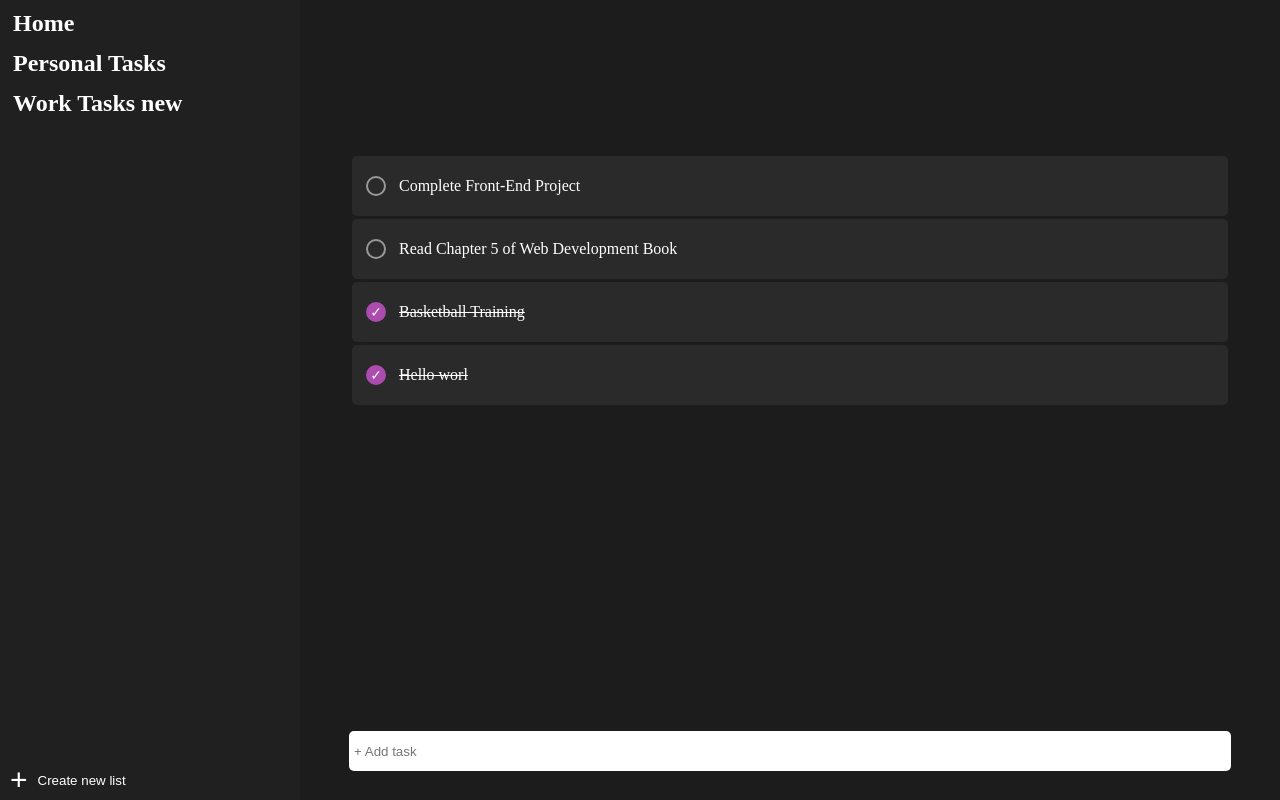
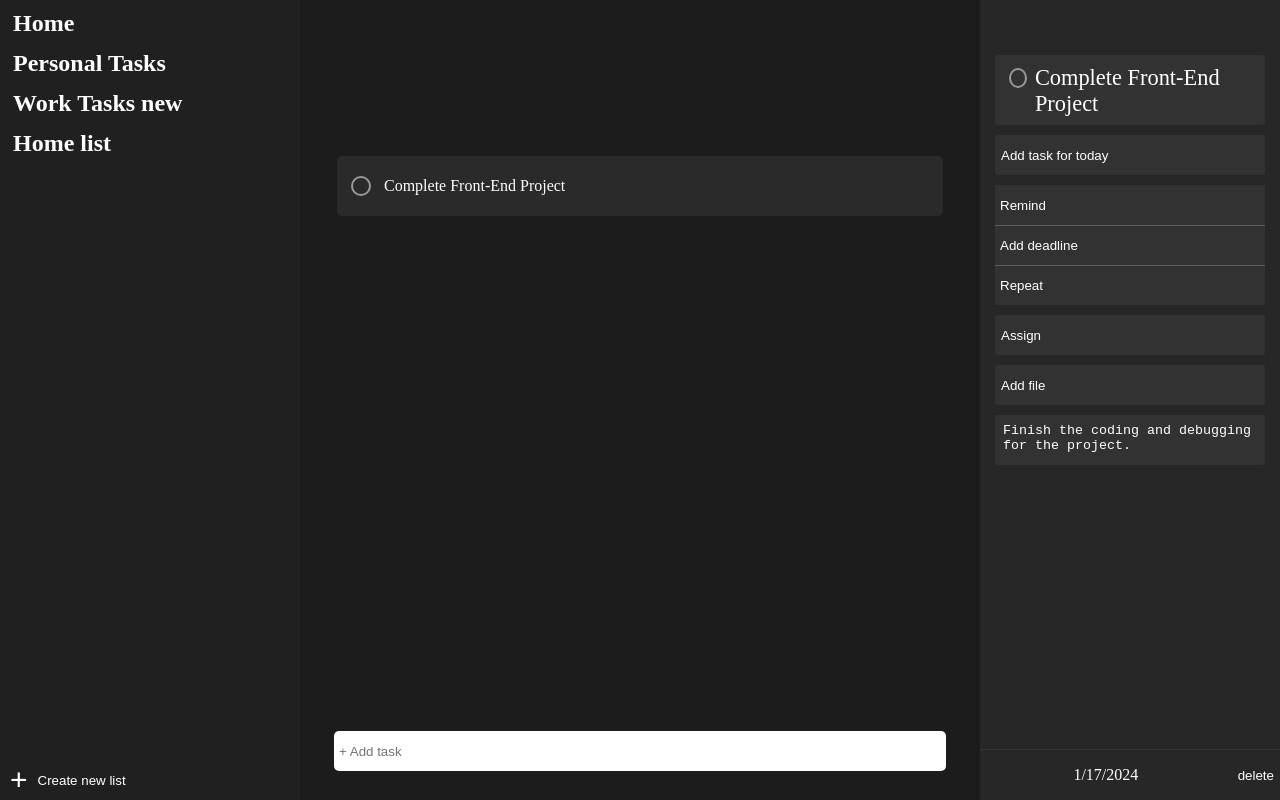
Before and after one commit to Maxv1z/microsoft-todo-clone-on-redux, a React (Vite) app: page / in a window 1280 px wide. Both pictures are taken after a click on the checkbox 376 px from the left and 186 px from the top of the page. Built offline with nearby package versions, Linux system fonts and the light colour scheme; data requests are answered from the project's data file.

Commit message:
Add activeTodo feature and update notes in todos

```diff
--- a/data/db.json
+++ b/data/db.json
@@ -11,6 +11,10 @@
     {
       "id": "3",
       "name": "Work Tasks new"
+    },
+    {
+      "id": "3sWWAo_ZeNPHuUiy9J4U6",
+      "name": "Home list"
     }
   ],
   "todos": [
@@ -26,33 +30,11 @@
       "completed": false
     },
     {
-      "id": "2",
-      "createdAt": "2024-01-18T15:30:00",
-      "timeToFinish": "30 minutes",
-      "title": "Read Chapter 5 of Web Development Book",
-      "notes": "Focus on advanced front-end techniques.",
-      "file": "",
-      "starred": false,
-      "listId": 1,
-      "completed": false
-    },
-    {
-      "id": "3",
-      "createdAt": "2024-01-20T09:00:00",
-      "timeToFinish": "2 hours",
-      "title": "Basketball Training",
-      "notes": "Practice one-arm pull-ups and rim dunks.",
-      "file": "",
-      "starred": true,
-      "listId": 1,
-      "completed": true
-    },
-    {
       "id": "4",
       "createdAt": "2024-01-21T14:00:00",
       "timeToFinish": "45 minutes",
       "title": "French Language Study",
-      "notes": "Review vocabulary and practice listening.",
+      "notes": "Update our notes is easy now",
       "file": "french_notes.txt",
       "starred": false,
       "listId": 2
@@ -85,14 +67,23 @@
       "listId": null
     },
     {
-      "id": "YH9snhuJ3jHpdVj4YPvxM",
-      "createdAt": 1705660156927,
-      "title": "Hello worl",
+      "id": "U-sCsV-YGCGCOtJpkleTM",
+      "createdAt": 1705740271336,
+      "title": "Make code",
       "notes": "",
       "file": null,
       "starred": false,
-      "listId": "1",
-      "completed": true
+      "listId": "3"
+    },
+    {
+      "id": "dwLlkpTF8A1IlspaKvQHt",
+      "createdAt": 1705840533084,
+      "title": "Add new task",
+      "notes": "Add notes to nw task\n",
+      "file": null,
+      "starred": false,
+      "listId": "2",
+      "completed": false
     }
   ]
 }
--- a/src/app/store.js
+++ b/src/app/store.js
@@ -2,11 +2,14 @@ import { configureStore } from "@reduxjs/toolkit";
 import { apiSlice } from '../api/apiSlice'
 
 import chosenListReducer from '../features/chosenList/chosenListSlice'
+import activeTodoReducer from "../features/activeTodo/activeTodoSlice";
 
 export const store = configureStore({
     reducer: {
         [apiSlice.reducerPath]: apiSlice.reducer,
         chosenList: chosenListReducer,
+        activeTodo: activeTodoReducer
+
     },
     middleware: (getDefaultMiddleware) => getDefaultMiddleware().concat(apiSlice.middleware)
 })
--- a/src/components/Home/Home.jsx
+++ b/src/components/Home/Home.jsx
@@ -2,12 +2,21 @@ import React from "react";
 import Lists from "../Lists/Lists";
 import TodoList from "../Todos/TodoList";
 import "./Home.style.scss";
+import TodoSidebar from "../TodoSidebar/TodoSidebar";
+import {selectActiveTodo} from "../../features/activeTodo/activeTodoSlice";
+import {useSelector} from "react-redux";
 
 function Home() {
+    const activeTodo = useSelector(selectActiveTodo);
+    const isNoActiveTodo = activeTodo === null;
+
     return (
-        <div className="home-container">
+        <div className={`home-container ${isNoActiveTodo ? "sidebar-hidden" : ""}`}>
             <Lists className="lists" />
             <TodoList className="todo-lists" />
+            {!isNoActiveTodo && (
+                <TodoSidebar className="todo-sidebar" activeTodo={activeTodo} />
+            )}
         </div>
     );
 }
--- a/src/components/Home/Home.style.scss
+++ b/src/components/Home/Home.style.scss
@@ -1,18 +1,26 @@
 .home-container {
     width: 100%;
-    height: 100dvh;
-
+    height: 100vh;
     display: grid;
-    grid-template-columns: 300px 1fr;
+    grid-template-columns: 300px 1fr 300px;
     grid-template-rows: 1fr;
 
     .lists {
         grid-column: 1 / 2;
-        grid-row: 1/3;
+        grid-row: 1 / 3;
     }
 
     .todo-lists {
         grid-column: 2 / 3;
-        grid-row: 1/3;
+        grid-row: 1 / 3;
+    }
+
+    .todo-sidebar {
+        grid-column: 3 / span 1;
+        grid-row: 1 / 3;
+    }
+
+    &.sidebar-hidden {
+        grid-template-columns: 300px 1fr;
     }
 }
--- /dev/null
+++ b/src/components/TodoSidebar/ResizableTextarea.jsx
@@ -0,0 +1,35 @@
+import React, {useRef, useLayoutEffect} from "react";
+import {useSelector} from "react-redux";
+import {selectTodoById, useUpdateTodoMutation} from "../../features/todos/todosSlice"; // Assuming you have an updateTodoNotes action creator
+
+function ResizableTextarea({todoId}) {
+    const textbox = useRef(null);
+    const [updateTodo] = useUpdateTodoMutation();
+
+    const todo = useSelector((state) => selectTodoById(state, todoId));
+
+    function adjustHeight() {
+        textbox.current.style.height = "inherit";
+        textbox.current.style.height = `${textbox.current.scrollHeight}px`;
+    }
+
+    useLayoutEffect(adjustHeight, []);
+
+    function handleKeyDown(e) {
+        adjustHeight();
+        const updatedNotes = e.target.value;
+        updateTodo({id: todoId, notes: updatedNotes});
+    }
+
+    return (
+        <textarea
+            ref={textbox}
+            onChange={handleKeyDown}
+            value={todo.notes}
+            className="notes"
+            placeholder="Add notes..."
+        />
+    );
+}
+
+export default ResizableTextarea;
--- /dev/null
+++ b/src/components/TodoSidebar/TodoSidebar.jsx
@@ -0,0 +1,75 @@
+import "./TodoSidebar.style.scss";
+import ResizableTextarea from "./ResizableTextarea";
+import {useDispatch, useSelector} from "react-redux";
+
+import {
+    selectTodoById,
+    useDeleteTodoMutation,
+    useGetTodosQuery,
+    useUpdateTodoMutation,
+} from "../../features/todos/todosSlice";
+import {changeActiveTodo} from "../../features/activeTodo/activeTodoSlice";
+
+function TodoSidebar({activeTodo}) {
+    const dispatch = useDispatch();
+    const [updateTodo] = useUpdateTodoMutation();
+    const [deleteTodo] = useDeleteTodoMutation();
+    const todo = useSelector((state) => selectTodoById(state, activeTodo));
+
+    const dateObject = new Date(todo.createdAt);
+
+    const handleToggleTodo = async () => {
+        updateTodo({id: activeTodo, completed: !todo.completed});
+    };
+
+    const {isLoading, isSuccess, isError, error} = useGetTodosQuery();
+    if (isLoading) {
+        return <p>Loading...</p>;
+    }
+    return (
+        <div className="todo-sidebar-container">
+            <div className="todo-info">
+                <div className="block todo-title-container">
+                    <input
+                        type="checkbox"
+                        className="checkbox"
+                        checked={todo.completed}
+                        onClick={handleToggleTodo}
+                    />
+                    <p className="title">{todo.title}</p>
+                </div>
+                <div className="block add-for-today">
+                    <button>Add task for today</button>
+                </div>
+                <div className="block time-block-container">
+                    <button>Remind</button>
+                    <button>Add deadline</button>
+                    <button>Repeat</button>
+                </div>
+                <div className="block assign-container">
+                    <button>Assign</button>
+                </div>
+                <div className="block add-file-container">
+                    <button>Add file</button>
+                </div>
+                <div className="block notes-container">
+                    <ResizableTextarea todoId={todo.id} />
+                </div>
+            </div>
+            <div className="date-and-delete-button">
+                <p className="date">{dateObject.toLocaleDateString()}</p>
+                <button
+                    className="delete-button"
+                    onClick={() => {
+                        deleteTodo({id: activeTodo});
+                        dispatch(changeActiveTodo(null));
+                    }}
+                >
+                    delete
+                </button>
+            </div>
+        </div>
+    );
+}
+
+export default TodoSidebar;
--- /dev/null
+++ b/src/components/TodoSidebar/TodoSidebar.style.scss
@@ -0,0 +1,177 @@
+// button color: #323232
+// background-color: #272727
+// hover color: #434343
+
+.todo-sidebar-container {
+    display: flex;
+    flex-direction: column;
+    margin: 0;
+    padding: 15px 15px 0 15px;
+    background-color: #272727;
+    position: relative;
+
+    .todo-info {
+        margin: 40px 0 0 0;
+
+        .block {
+            background-color: #323232;
+            color: white;
+            border-radius: 3px;
+
+            button {
+                text-align: left;
+                width: 100%;
+                background-color: #323232;
+                color: white;
+                border-radius: 3px;
+                border: none;
+                outline: none;
+                width: 100%;
+                height: 40px;
+                &:hover {
+                    background-color: #434343;
+                }
+            }
+        }
+
+        .todo-title-container {
+            display: flex;
+            flex-direction: row;
+            height: 50px;
+            padding: 10px;
+
+            .checkbox {
+                appearance: none;
+                -webkit-appearance: none;
+                -moz-appearance: none;
+                width: 20px;
+                height: 20px;
+                border-radius: 50%;
+                border: 2px solid #999;
+                position: relative;
+                outline: none;
+                cursor: pointer;
+            }
+
+            .checkbox:checked {
+                background-color: #ac4caf;
+                border-color: #ac4caf;
+            }
+
+            .checkbox:hover:not(:checked) {
+                border-color: #666;
+            }
+
+            /* Styling the tick */
+            .checkbox::before {
+                content: "\2713";
+                font-size: 14px;
+                color: #fff;
+                position: absolute;
+                top: 50%;
+                left: 50%;
+                transform: translate(-50%, -50%);
+                opacity: 0;
+            }
+
+            .checkbox:hover::before {
+                opacity: 0.5; /* Adjust the opacity on hover */
+            }
+
+            .checkbox:checked::before {
+                opacity: 1; /* Display the checkmark when checked */
+            }
+
+            .title {
+                margin: 0 0 0 5px;
+                font-size: 1.4rem;
+            }
+        }
+
+        .add-for-today {
+            margin: 10px 0;
+        }
+
+        .time-block-container {
+            padding: 0;
+            margin: 10px 0;
+
+            button {
+                width: 100%;
+                height: 40px;
+                padding: 5px;
+                border-radius: 0;
+                vertical-align: middle; /* Vertically center the text */
+                border-top: 1px solid rgb(95, 95, 95);
+                &:first-child {
+                    border-top: none; /* Remove border from the first child button */
+                }
+
+                &:hover {
+                    background-color: #434343;
+                }
+            }
+        }
+
+        .assign-container {
+            margin: 10px 0;
+        }
+
+        .add-file-container {
+            margin: 10px 0;
+        }
+
+        .notes-container {
+            margin: 10px 0;
+
+            textarea {
+                resize: none;
+                min-height: 40px;
+                background-color: #323232;
+                outline: none;
+                border: none;
+                color: white;
+                width: 100%;
+                padding: 8px;
+                box-sizing: border-box;
+                overflow-y: hidden;
+            }
+        }
+    }
+
+    .date-and-delete-button {
+        background-color: #272727;
+        color: white;
+        border-top: 1px solid rgb(52, 52, 52);
+
+        margin: 0;
+        padding: 0;
+        width: 100%;
+        position: absolute;
+        bottom: 0;
+        left: 0;
+        display: grid;
+        grid-template-columns: 1fr auto;
+
+        .date {
+            text-align: center;
+        }
+
+        .delete-button {
+            height: 50px;
+            display: flex;
+            align-items: center;
+            align-self: center;
+            cursor: pointer;
+
+            background-color: #272727;
+            color: white;
+            border-radius: 3px;
+            border: none;
+            outline: none;
+            &:hover {
+                background-color: #434343;
+            }
+        }
+    }
+}
--- a/src/components/Todos/Todo.jsx
+++ b/src/components/Todos/Todo.jsx
@@ -1,5 +1,5 @@
 import React from "react";
-import {useSelector} from "react-redux";
+import {useDispatch, useSelector} from "react-redux";
 import {
     selectTodoById,
     useUpdateTodoMutation,
@@ -8,9 +8,13 @@ import {
 import "./Todo.style.scss";
 import {Dropdown, Menu} from "antd";
 
+import {changeActiveTodo} from "../../features/activeTodo/activeTodoSlice";
+
 function Todo({todoId}) {
     const [deleteTodo] = useDeleteTodoMutation();
     const [updateTodo] = useUpdateTodoMutation();
+
+    const dispatch = useDispatch();
 
     const menu = (
         <Menu>
@@ -19,6 +23,7 @@ function Todo({todoId}) {
                 danger
                 onClick={() => {
                     deleteTodo({id: todoId});
+                    dispatch(changeActiveTodo(null));
                 }}
             >
                 Delete Todo
@@ -44,6 +49,9 @@ function Todo({todoId}) {
             style={{backgroundColor: "#202020"}}
             placement="bottomLeft"
             className="list-container"
+            onClick={() => {
+                dispatch(changeActiveTodo(todoId));
+            }}
         >
             <article className={`todo ${todo.completed ? "checked" : ""}`}>
                 <input
--- /dev/null
+++ b/src/features/activeTodo/activeTodoSlice.js
@@ -0,0 +1,20 @@
+import { createSlice, createSelector } from '@reduxjs/toolkit';
+
+const initialState = { activeTodoId: null };
+
+const activeTodoSlice = createSlice({
+    name: 'activeTodo',
+    initialState,
+    reducers: {
+        changeActiveTodo: (state, action) => {
+            return { ...state, activeTodoId: action.payload }
+        },
+    },
+});
+
+
+export const { changeActiveTodo } = activeTodoSlice.actions;
+export default activeTodoSlice.reducer;
+
+
+export const selectActiveTodo = (state) => state.activeTodo.activeTodoId;
```
Also changed, not shown: src/components/Navbar/Navbar.jsx (deleted).
